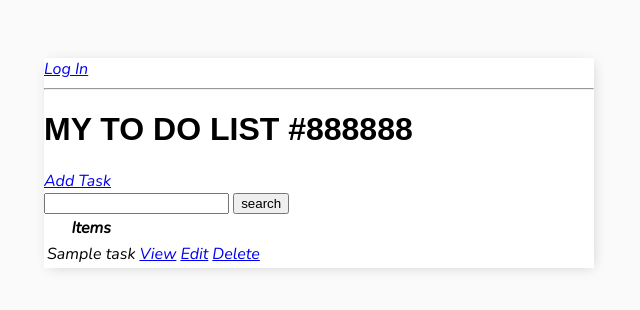
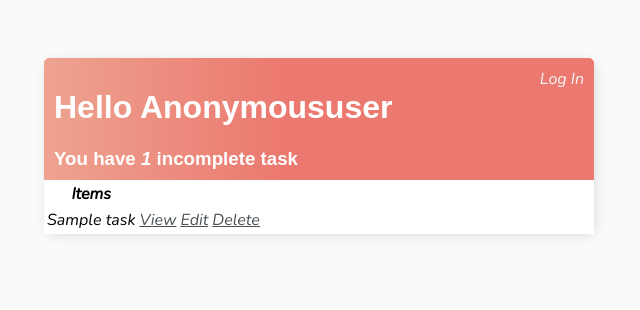
Before and after one commit to Aditya0627/todo_list, a Django app: template base/templates/base/task_list.html in a window 1280 px wide. Shown: the top 310 px of the page, without its empty margins (321-961 px from the left). Run offline with Django 3.2, Linux system fonts and the light colour scheme; the template is opened without the code that fills it: most values are stand-ins (such as "Sample title", 1, 10 or a date in 2020).

Commit message:
styling in html

```diff
--- a/base/templates/base/main.html
+++ b/base/templates/base/main.html
@@ -32,6 +32,12 @@
                 {
                 font-family: 'Raleway', sans-serif;
             }
+            a,
+
+            p{
+                color: #4b5156;
+            }
+
 
             .container{
                 max-width: 550px;
@@ -40,7 +46,19 @@
                 -webkit-box-shadow: 2px 2px 13px -4px rgba(0,0,0,0.21);
                 box-shadow: 2px 2px 13px -4px rgba(0,0,0,0.21);
             }
-                    </style>
+            .header-bar{
+                display: flex;
+                justify-content: space-between;
+                color: #ffff;
+                padding: 10px;
+                border-radius: 5px 5px 0 0;
+                background: linear-gradient(90deg, #EEA390 0%, #EB796F 43%, #EB796F 100% );
+            }
+            .header-bar a {
+                color: rgb(247,247,247);
+                text-decoration: none;
+            }
+            </style>
 
     </head>
     <body>
--- a/base/templates/base/task_list.html
+++ b/base/templates/base/task_list.html
@@ -2,10 +2,15 @@
 {% extends 'base/main.html' %}
 {% block content%}
 
-{%if request.user.is_authenticated%}
+
+<div class="header-bar">
+    <div>
+        <h1>Hello {{request.user|title}}</h1>
+        <h3 style="margin:0">You have <i>{{count}}</i> incomplete task{{count|pluralize:"s"}}</h3>
+    </div>
+    {%if request.user.is_authenticated%}
 
 
-    <p>{{request.user}}</p>
     <a href="{% url 'logout' %}">Logout</a>
 {%else%}
 <a href="/login">Log In</a>
@@ -13,13 +18,33 @@
 {% endif %}
 
 
-<hr>
+</div>
+
+
+
+{% comment %} <hr>
 <h1> MY TO DO LIST {{color}}</h1>
 <a href="{%url 'task-create'%}">Add Task</a>
 <form method="GET">
     <input type="text" name="search-area" value="{{search_input}}">
     <input type="submit" value="search">
-</form>
+</form> {% endcomment %}
+
+<div class="task-items-wrapper">
+    {% for task in tasks %}
+    <div class="task-wrapper">
+    {% if task.complete %}
+    <div class="task-title">
+    <div class="task-complete-icon"></div>
+    <i><s><a href="{% url 'task-update' task.id%}">{{task}}</a></s></i>
+    </div>
+    {% endif %}
+    </div>
+    {% empty %}
+    <h3>No items in the list</h3>
+   {% endfor %}
+</div>
+
 <table>
     <tr>
         <th>Items</th>
--- a/base/views.py
+++ b/base/views.py
@@ -11,6 +11,7 @@ from django.contrib.auth import login
 from django.contrib.auth.mixins import LoginRequiredMixin
 # Create your views here.
 #there is slight change in the code file
+
 class CustomLoginView(LoginView):
     template_name = 'base/login.html'
     fields = '__all__'
```
